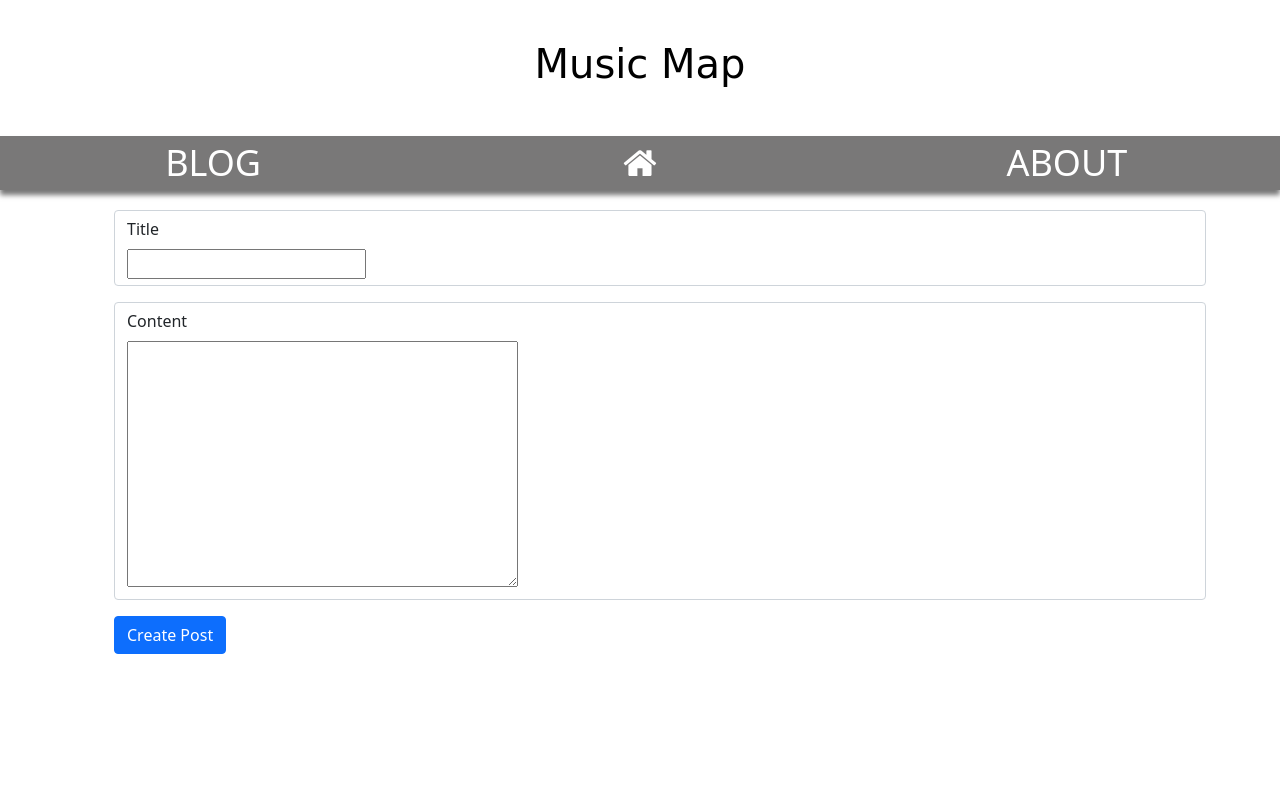
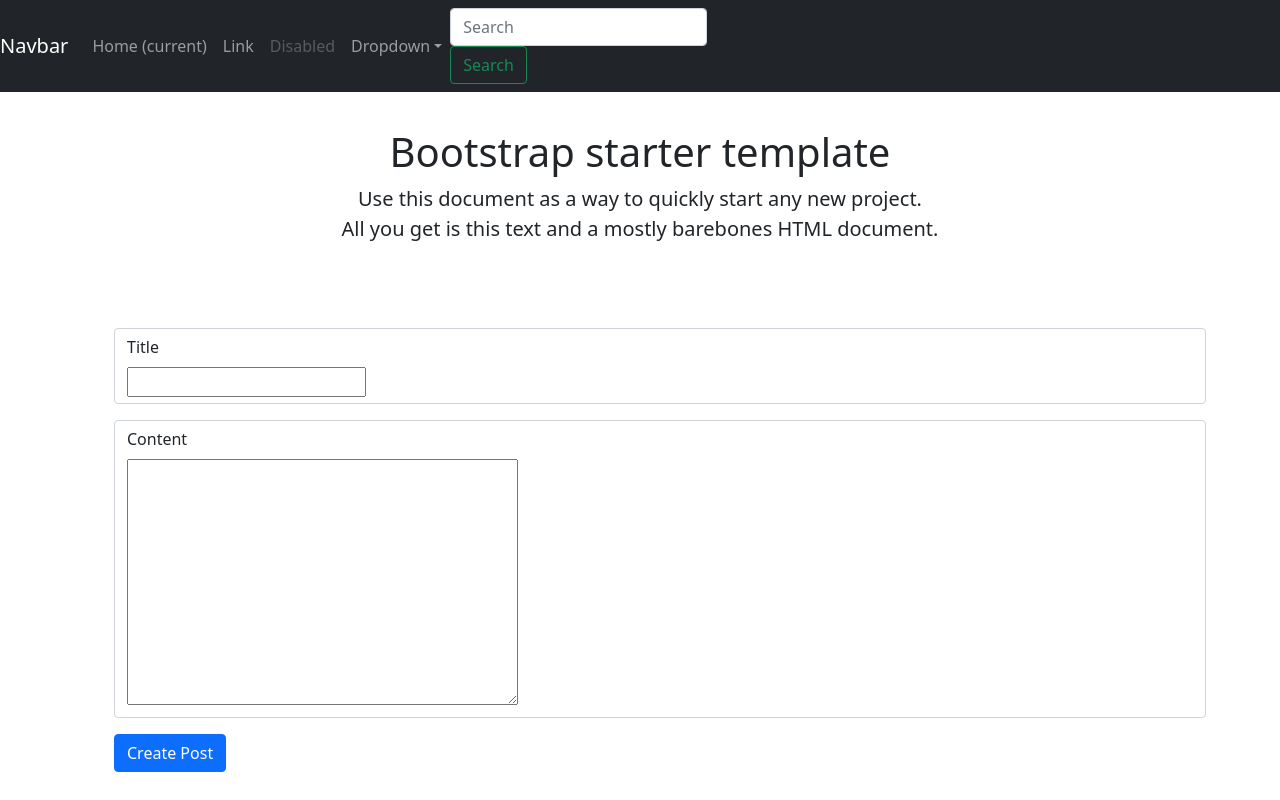
Before and after one commit to jimmyt333/MusicMap, a Django app: page /blog/ in a window 1280 px wide. Run offline with Django 3.2, Linux system fonts and the light colour scheme; data that the repository does not hold is empty; some libraries are stand-ins or nearby versions.

Commit message:
restyled navbar, redoing homepage CSS

```diff
--- a/mysite/musicmap/templates/musicmap/base.html
+++ b/mysite/musicmap/templates/musicmap/base.html
@@ -1,126 +1,91 @@
-<!DOCTYPE html>
-{%load static%} <!--I am loading the css file, to access this - static/css/main.css> -->
+<!doctype html>
 <html lang="en">
-<head>
-    <meta charset="UTF-8">
-    <meta http-equiv="X-UA-Compatible" content="IE=edge">
-    <meta name="viewport" content="width=device-width, initial-scale=1.0">
-    <link href="https://cdn.jsdelivr.net/npm/bootstrap@5.0.0-beta2/dist/css/bootstrap.min.css" rel="stylesheet" integrity="sha384-BmbxuPwQa2lc/FVzBcNJ7UAyJxM6wuqIj61tLrc4wSX0szH/Ev+nYRRuWlolflfl" crossorigin="anonymous">
-	<link rel="stylesheet" type="text/css" href="{% static 'css/main.css' %}">
-    <link rel="stylesheet" href="https://cdnjs.cloudflare.com/ajax/libs/font-awesome/4.7.0/css/font-awesome.min.css"> <!--import for navbar icons-->
+  <head>
+    <meta charset="utf-8">
+    <meta name="viewport" content="width=device-width, initial-scale=1, shrink-to-fit=no">
+    <meta name="description" content="">
+    <meta name="author" content="">
+    <link rel="icon" href="../../../../favicon.ico">
 
+    <title>Starter Template for Bootstrap</title>
 
+    <!-- Bootstrap core CSS -->
+    <!-- CSS only -->
+    <link href="https://cdn.jsdelivr.net/npm/bootstrap@5.0.0-beta3/dist/css/bootstrap.min.css" rel="stylesheet" integrity="sha384-eOJMYsd53ii+scO/bJGFsiCZc+5NDVN2yr8+0RDqr0Ql0h+rP48ckxlpbzKgwra6" crossorigin="anonymous">
 
+    <!-- Custom styles for this template -->
     <style>
-    .header{ /* Makes webpage title/header look nice! */
-    background-color: white(255, 255, 255);
-    padding: 40px 40px;
-    font-family: "Apple Chancery", cursive;
-    font-size: 60px;
-    text-align: center;
-}
+        body {
+            padding-top: 5rem;
+        }
+        .starter-template {
+        padding: 3rem 1.5rem;
+        text-align: center;
+        }
 
-.navbar{ /* Makes navbar as a whole look nice! */
-    list-style-type: none;
-    min-height: 54px;
-    margin: auto;
-    padding: 0px;
-    background-color: rgb(121, 120, 120);
-    box-shadow: 0px 5px 5px rgb(119, 119, 119);
-}
+    </style>
+  </head>
 
-.navbar *{ /* Makes the individual tabs on navbar look nice! */
-    width: 33.3%;
-    text-align: center;
-    text-decoration: none;
-    color: rgb(255, 255, 255);
-    padding: inherit;
-    font-size: 36px;
-    display: inline-block;
-}
+  <body>
 
-.navbar * a:hover{ /* Changes navbar tab elements colors once mouse hovers over it */
-    background-color: rgb(179, 179, 179);
-    color: gray;
-    animation: colorchange 500ms;
-}
+    <nav class="navbar navbar-expand-md navbar-dark bg-dark fixed-top">
+      <a class="navbar-brand" href="#">Navbar</a>
+      <button class="navbar-toggler" type="button" data-toggle="collapse" data-target="#navbarsExampleDefault" aria-controls="navbarsExampleDefault" aria-expanded="false" aria-label="Toggle navigation">
+        <span class="navbar-toggler-icon"></span>
+      </button>
 
-.sidenav { /* Makes sidebar content look nice! */
-    height: fit-content;
-    width: 33.3%;
-    position: fixed;
-    z-index: 1;
-    top: -1;
-    right: 0;
-    background-color: rgb(131, 82, 84); /* Black */
-    color: white;
-    overflow-x: hidden;
-    padding-top: 20px;
-    margin: 20px;
-    text-align: center;
-    border-radius: 10px;
-    border-color: black;
-    border-style: ridge;
-    border-width: 10px;
-}
+      <div class="collapse navbar-collapse" id="navbarsExampleDefault">
+        <ul class="navbar-nav mr-auto">
+          <li class="nav-item active">
+            <a class="nav-link" href="#">Home <span class="sr-only">(current)</span></a>
+          </li>
+          <li class="nav-item">
+            <a class="nav-link" href="#">Link</a>
+          </li>
+          <li class="nav-item">
+            <a class="nav-link disabled" href="#">Disabled</a>
+          </li>
+          <li class="nav-item dropdown">
+            <a class="nav-link dropdown-toggle" href="http://example.com" id="dropdown01" data-toggle="dropdown" aria-haspopup="true" aria-expanded="false">Dropdown</a>
+            <div class="dropdown-menu" aria-labelledby="dropdown01">
+              <a class="dropdown-item" href="#">Action</a>
+              <a class="dropdown-item" href="#">Another action</a>
+              <a class="dropdown-item" href="#">Something else here</a>
+            </div>
+          </li>
+        </ul>
+        <form class="form-inline my-2 my-lg-0">
+          <input class="form-control mr-sm-2" type="text" placeholder="Search" aria-label="Search">
+          <button class="btn btn-outline-success my-2 my-sm-0" type="submit">Search</button>
+        </form>
+      </div>
+    </nav>
 
+    <main role="main" class="container">
 
-.box{
-    border: 10px solid black;
-}
+      <div class="starter-template">
+        <h1>Bootstrap starter template</h1>
+        <p class="lead">Use this document as a way to quickly start any new project.<br> All you get is this text and a mostly barebones HTML document.</p>
+      </div>
 
-.login{
-    float: right;
-    color: black;
-    margin: 5px;
-}
-.content-section {
-  background: #ffffff;
-  padding: 10px 20px;
-  border: 1px solid #dddddd;
-  border-radius: 3px;
-  margin-bottom: 20px;
-}
+    </main><!-- /.container -->
 
-.article-title {
-  color: #444444;
-}
+    <!-- Bootstrap core JavaScript
+    ================================================== -->
+    <!-- Placed at the end of the document so the pages load faster -->
+    <script src="https://code.jquery.com/jquery-3.2.1.slim.min.js" integrity="sha384-KJ3o2DKtIkvYIK3UENzmM7KCkRr/rE9/Qpg6aAZGJwFDMVNA/GpGFF93hXpG5KkN" crossorigin="anonymous"></script>
+    <script>window.jQuery || document.write('<script src="../../../../assets/js/vendor/jquery-slim.min.js"><\/script>')</script>
+    <script src="../../../../assets/js/vendor/popper.min.js"></script>
+    <script src="../../../../dist/js/bootstrap.min.js"></script>
+    <!-- JavaScript Bundle with Popper -->
+    <script src="https://cdn.jsdelivr.net/npm/bootstrap@5.0.0-beta3/dist/js/bootstrap.bundle.min.js" integrity="sha384-JEW9xMcG8R+pH31jmWH6WWP0WintQrMb4s7ZOdauHnUtxwoG2vI5DkLtS3qm9Ekf" crossorigin="anonymous"></script>
 
-a.article-title:hover {
-  color: #428bca;
-  text-decoration: none;
-}
-
-
-
-</style>
-</head>
-<body>
-    <!-- Here you can put the nav bar and side bar html! -->
-    <div class="header">
-        <h1 style = "color: black;">Music Map</h1>
-        <!-- <span class="login">Hello, {{request.user}}</span> -->
-        <!-- <a class = "login"  href="{% url 'logout' %}">Logout</a> -->
-
-    </div>
-
-    <ul class="navbar">
-        <li><a href="{%url 'blog'%}">BLOG</a></li>
-        <li><a class="fa fa-home" href="{%url 'content'%}" style="padding: 9px"></a></li>
-        <li><a href="{%url 'about'%}">ABOUT</a></li>
-    </ul>
-
-
-
-
-
-
-    <script src="https://cdn.jsdelivr.net/npm/bootstrap@5.0.0-beta2/dist/js/bootstrap.bundle.min.js" integrity="sha384-b5kHyXgcpbZJO/tY9Ul7kGkf1S0CWuKcCD38l8YkeH8z8QjE0GmW1gYU5S9FOnJ0" crossorigin="anonymous"></script>
     {%block content%}
     <!-- All of the content will be in this page, most likely where the music tree part of it, including the form
     (I can help you with this part later) -->
 
 
     {%endblock%}
-</body>
+
+  </body>
 </html>
```
